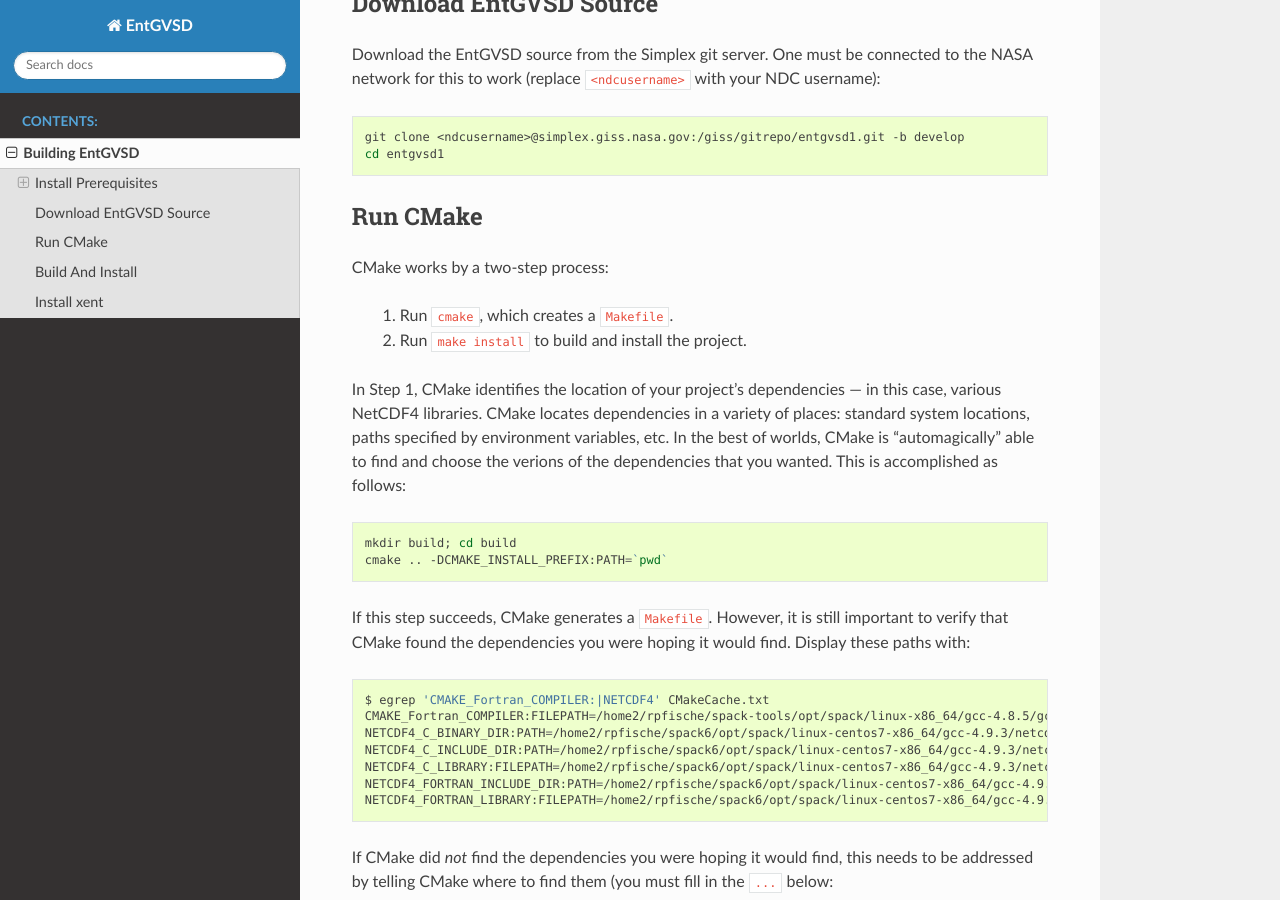
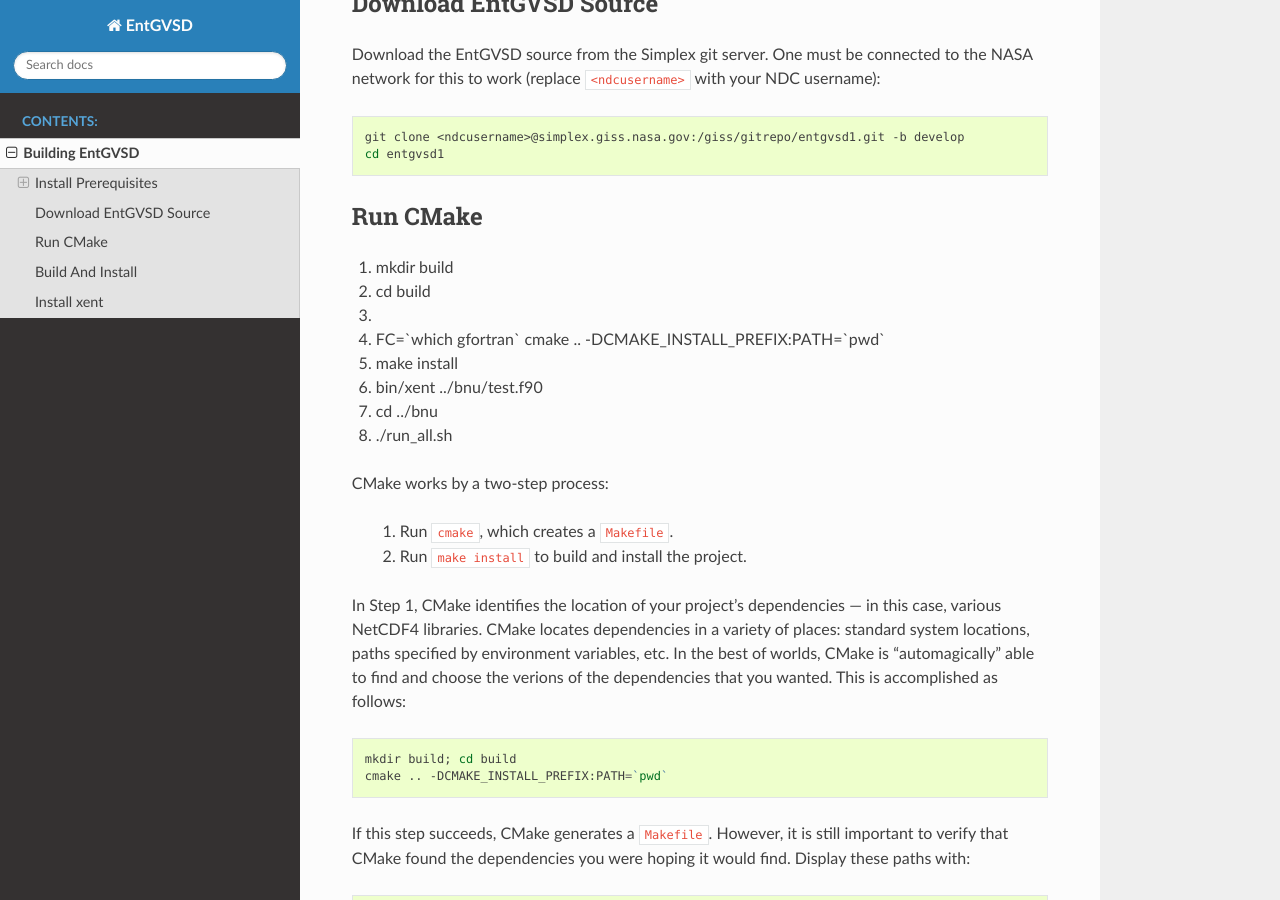
Before and after one commit to ent-tbm/entgvsd1, a Sphinx documentation site: the page built from sphinx/source/building.rst, in a window 1280 px wide and 900 px high, scrolled down 1414 px. Built offline with Sphinx 7.4.7 and the Read the Docs theme 2.0.0, drawn with Linux system fonts in a browser that asks for light colours.

Commit message:
No change to EntGVSD_ef.R. Put my notes in building.rst.

```diff
--- a/sphinx/source/building.rst
+++ b/sphinx/source/building.rst
@@ -88,6 +88,15 @@
 
 Run CMake
 ---------
+1. mkdir build
+2. cd build
+3. .. -DCMAKE_INSTALL_PREFIX:PATH=`pwd`
+4. FC=`which gfortran` cmake .. -DCMAKE_INSTALL_PREFIX:PATH=`pwd`
+5. make install
+6. bin/xent ../bnu/test.f90
+7. cd ../bnu
+8. ./run_all.sh
+
 
 CMake works by a two-step process:
 
```
Also changed, not shown: 1 other file.
